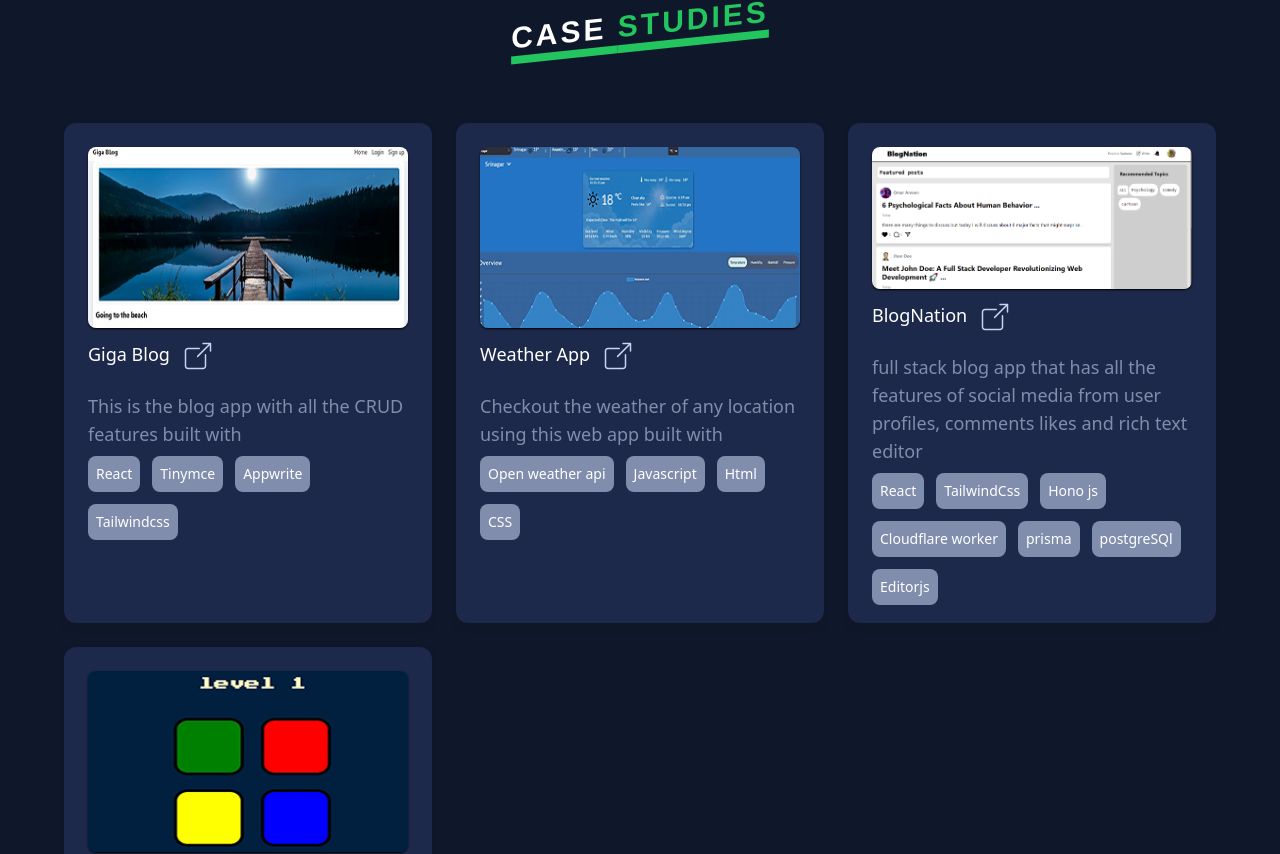
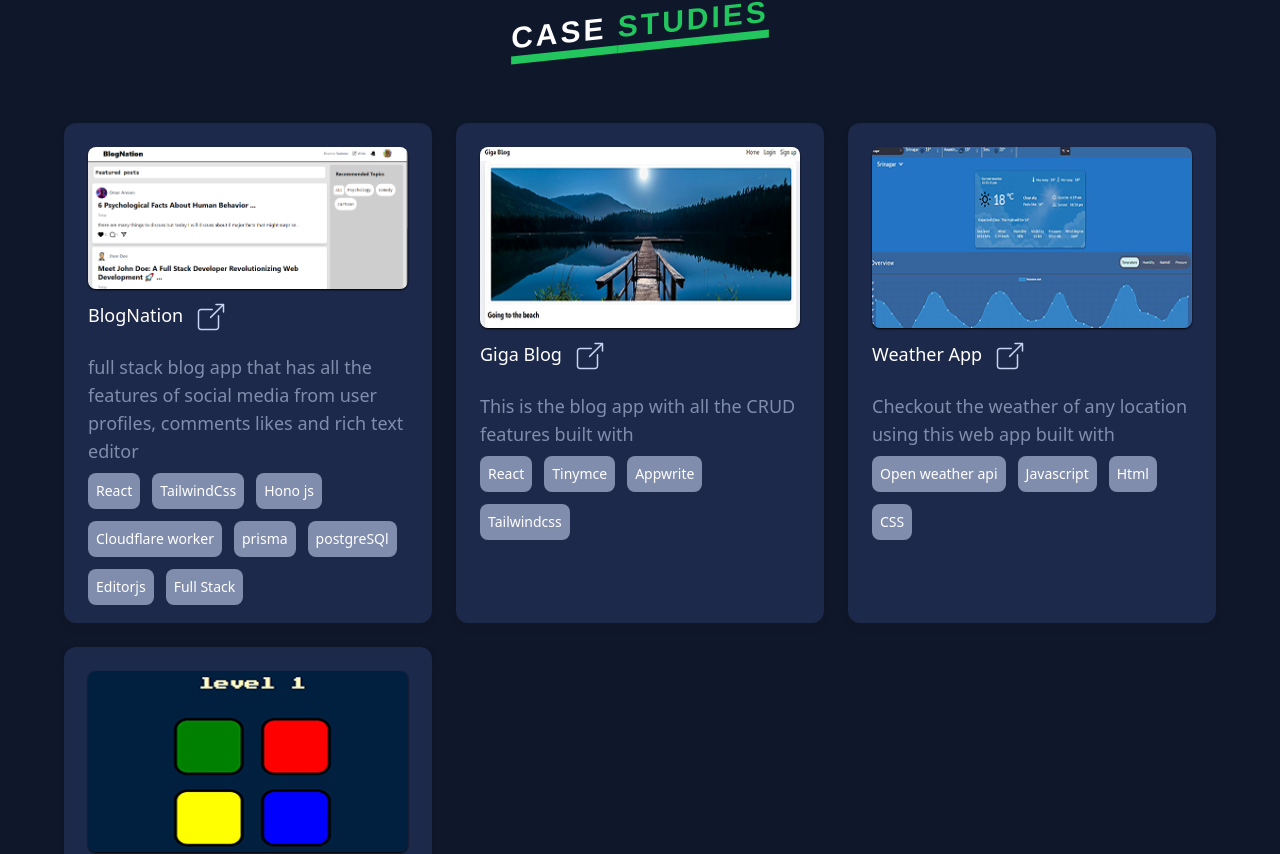
Before and after one commit to OmarAmeen01/Protfolio_app, a React (Vite) app: page / in a window 1280 px wide. Shown: the part 859-1713 px from the top of the page. Built offline with nearby package versions, Linux system fonts and the light colour scheme; a web font is replaced by a local one.

Commit message:
bug fixes

```diff
--- a/src/components/projects.jsx
+++ b/src/components/projects.jsx
@@ -5,8 +5,18 @@ import blogNation from "../assets/blogPreview.png"
 import weatherIcon from "../assets/weather app.jpg";
 import exterlink from "../assets/icons8-external-link.svg";
 const projects = [
+    {
+    id: 0,
+    name: "BlogNation",
+    description:
+      "full stack blog app  that has all the features of social media from user profiles, comments likes and rich text editor",
+    builtWith: ["React", "TailwindCss","Hono js","Cloudflare worker","prisma","postgreSQl","Editorjs", "Full Stack"],
+    image:blogNation,
+    link: "https://blog-nation-three.vercel.app/",
+    githubLink: "https://github.com/OmarAmeen01/Blog_nation",
+  },
   {
-    id: 0,
+    id: 1,
     name: "Giga Blog",
     description: `This is the blog app with all the CRUD features built with`,
     builtWith: [
@@ -19,7 +29,7 @@ const projects = [
     githubLink: "https://github.com/OmarAmeen01/Blog-website",
   },
   {
-    id: 1,
+    id: 2,
     name: "Weather App",
     description:
       "Checkout the weather of any location using this web app built with",
@@ -28,16 +38,7 @@ const projects = [
     link: "https://weatherom.netlify.app/",
     githubLink: "https://github.com/OmarAmeen01/weather-app",
   },
-  {
-    id: 2,
-    name: "BlogNation",
-    description:
-      "full stack blog app  that has all the features of social media from user profiles, comments likes and rich text editor",
-    builtWith: ["React", "TailwindCss","Hono js","Cloudflare worker","prisma","postgreSQl","Editorjs"],
-    image:blogNation,
-    link: "https://blog-nation-three.vercel.app/",
-    githubLink: "https://github.com/OmarAmeen01/Blog_nation",
-  },
+
   {
     id: 3,
     name: "Simmon game",
@@ -61,7 +62,7 @@ function Projects() {
        {projects.map(project=>{
        return(
        <a href={project.link} target="_blank">
-         <div className="bg-[#1d294a] sm:min-h-[500px] max-h-[500px] sm:smCard flex flex-col p-6 transition-all duration-500 ease-in-out  hover:scale-105 rounded-xl shadow-md shadow-gray-900">
+         <div className="bg-[#1d294a] sm:min-h-[500px] max-h-[530px] sm:smCard flex flex-col p-6 transition-all duration-500 ease-in-out  hover:scale-105 rounded-xl shadow-md shadow-gray-900">
            <img src={project.image} alt={project.title} className="w-full object-cover rounded-lg shadow-sm shadow-black"/>
            <h2 className="text-white flex gap-3 text-lg py-3">{project.name}<img
                 src={exterlink}
```
